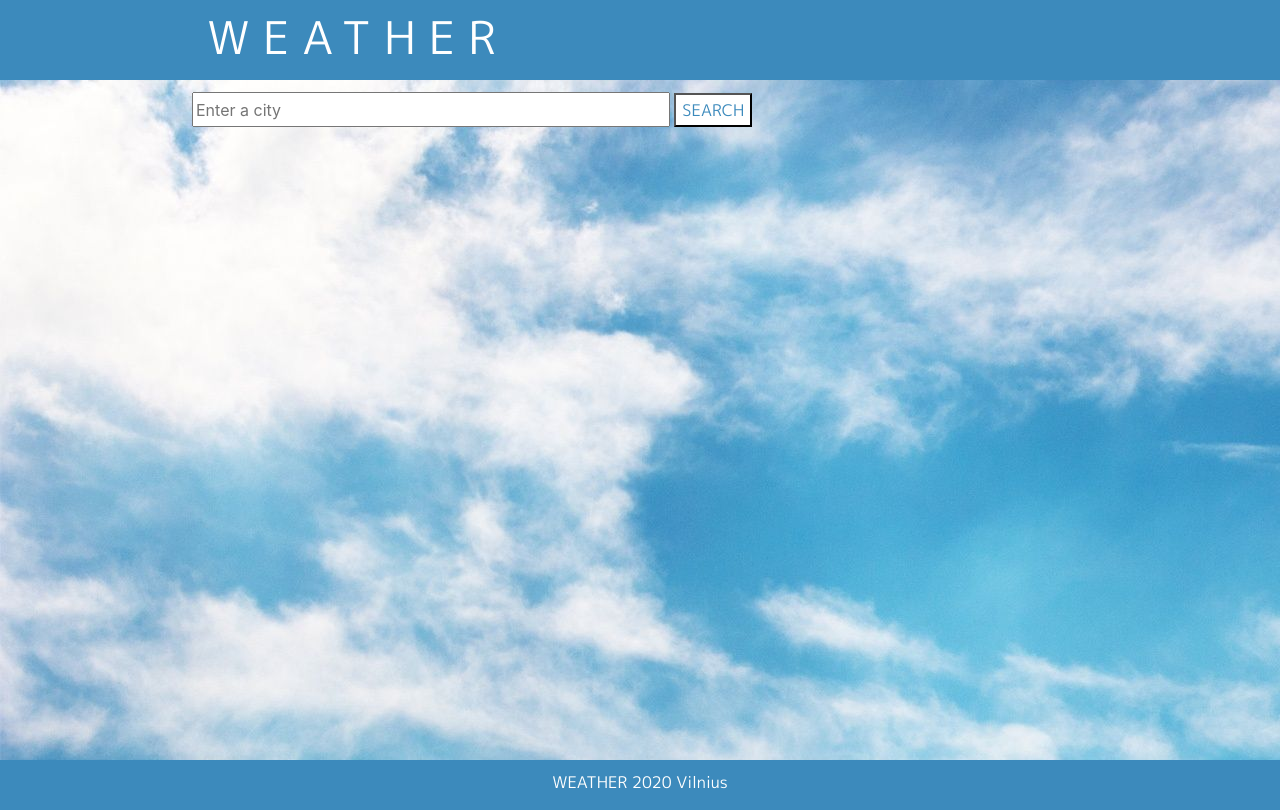
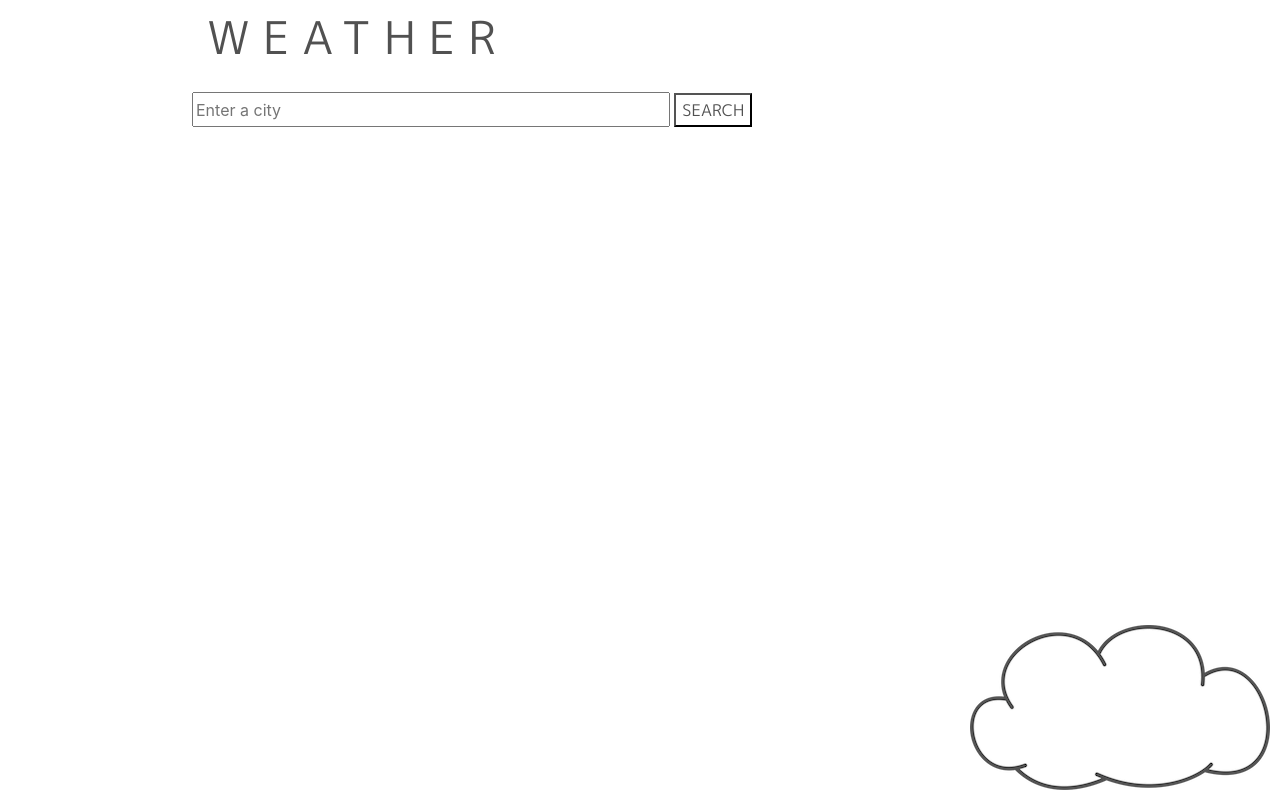
Before and after one commit to laimaurnezaite/theweather, a Django app: page / in a window 1280 px wide. Run offline with Django 3.2, Linux system fonts and the light colour scheme; data that the repository does not hold is empty; some libraries are stand-ins or nearby versions.

Commit message:
change colors

```diff
--- a/theweather/templates/base.html
+++ b/theweather/templates/base.html
@@ -10,18 +10,18 @@
         <link href='https://fonts.googleapis.com/css?family=M PLUS 1p' rel='stylesheet'>
         <link href="{% static 'css/base.css' %}" rel="stylesheet">
     </head>
-    <body style="background-image: url({% static 'weather/clouds.jpg' %});">
+    <body style="background-color: white;">
         <style type="text/css">
+
             #logo, #logo:hover  {
-                color: white;
+                color:#515151;
                 text-decoration: none;
                 font-family: 'M PLUS 1p';
                 font-size: 45px;
-                color:white;
                 letter-spacing: 13px
             }
             .search-button {
-                color: #3C8ABC !important;
+                color: #515151 !important;
                 text-decoration: none;
                 background: #ffffff;
                 font-family: 'M PLUS 1p';
@@ -30,18 +30,13 @@
             .search-button:hover {
                 transform: scale(1.2);
             }
-            footer {
-                position: absolute;
-                bottom: 0px;
-                width: 100%;
-                height: 2.5rem;            /* Footer height */
-            }
+
             #page-container {
                 position: relative;
                 min-height: 100vh;
             }
             .logo-container {
-                background-color: #3C8ABC;
+                background-color: white;
                 height:80px;
                 padding:0px;
                 margin:0px;
@@ -63,27 +58,9 @@
                 width: 80%;
                 height:35px;
             }
-            .footer-container {
-                background-color: #3C8ABC;
-                padding:0px;
-                margin:0px;
-                max-width:100%;
-            }
-            .footer-row {
-                width: 70%;
-                margin:auto;
-                text-align:center;
-                padding-top:10px;
-            }
-            .footer-text, .footer-text:hover {
-                font-family: 'M PLUS 1p';
-                font-size: 16px;
-                color:white;
-                text-decoration: none;
-            }
         </style>
 
-        <div id="page-container">
+        <div id="page-container" style="position: relative;">
             <div class="container logo-container">
                 <div class="row logo-row">
                     <div class="col">
@@ -102,16 +79,8 @@
             <main>
                 {% block content %}
                 {% endblock content %}
+                <img style="position: fixed; bottom:10px; right:10px;" src="{% static 'weather/cloud_1.png' %}">
             </main>
-            <footer>
-                <div class="container footer-container">
-                    <div class="row footer-row">
-                        <div class="col">
-                            <p><a class="footer-text" href="/">WEATHER 2020 Vilnius</a></p>
-                        </div>
-                    </div>
-                </div>
-            </footer>
         </div>
     </body>
 </html>
```
